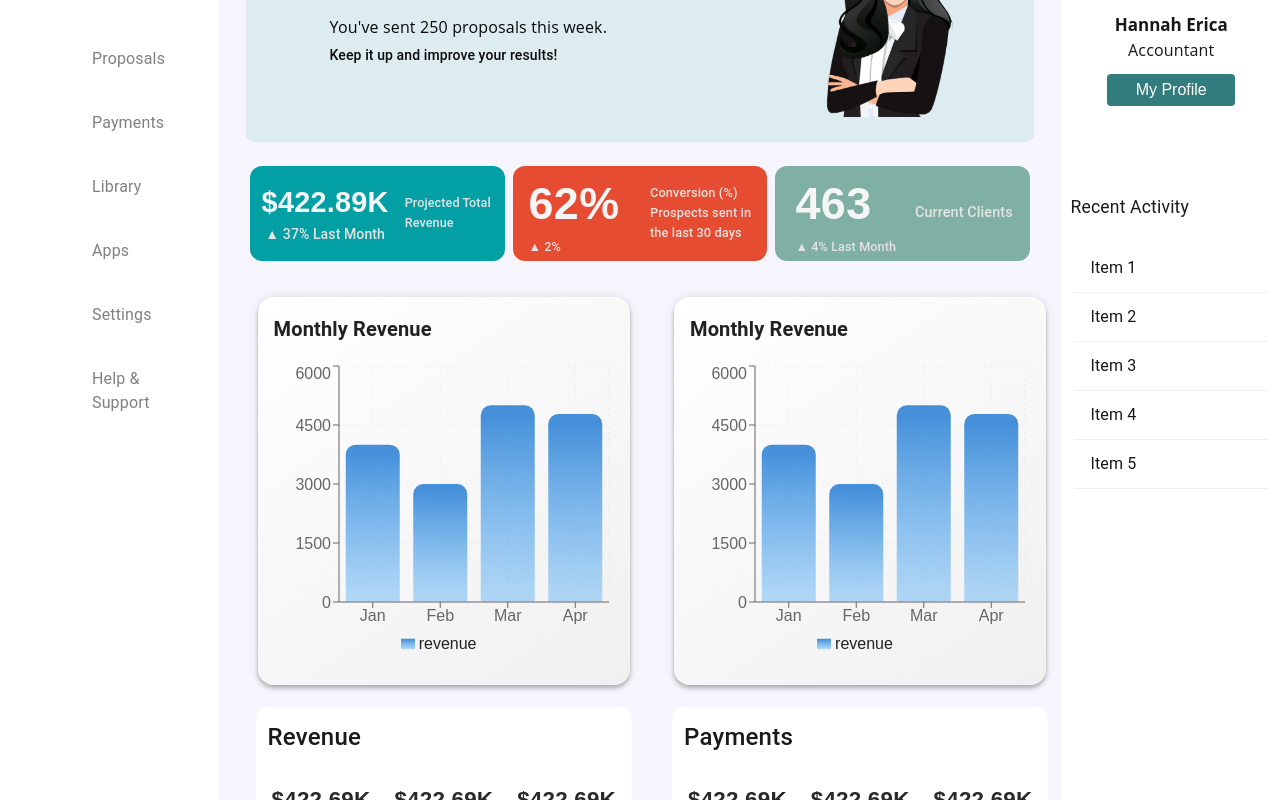
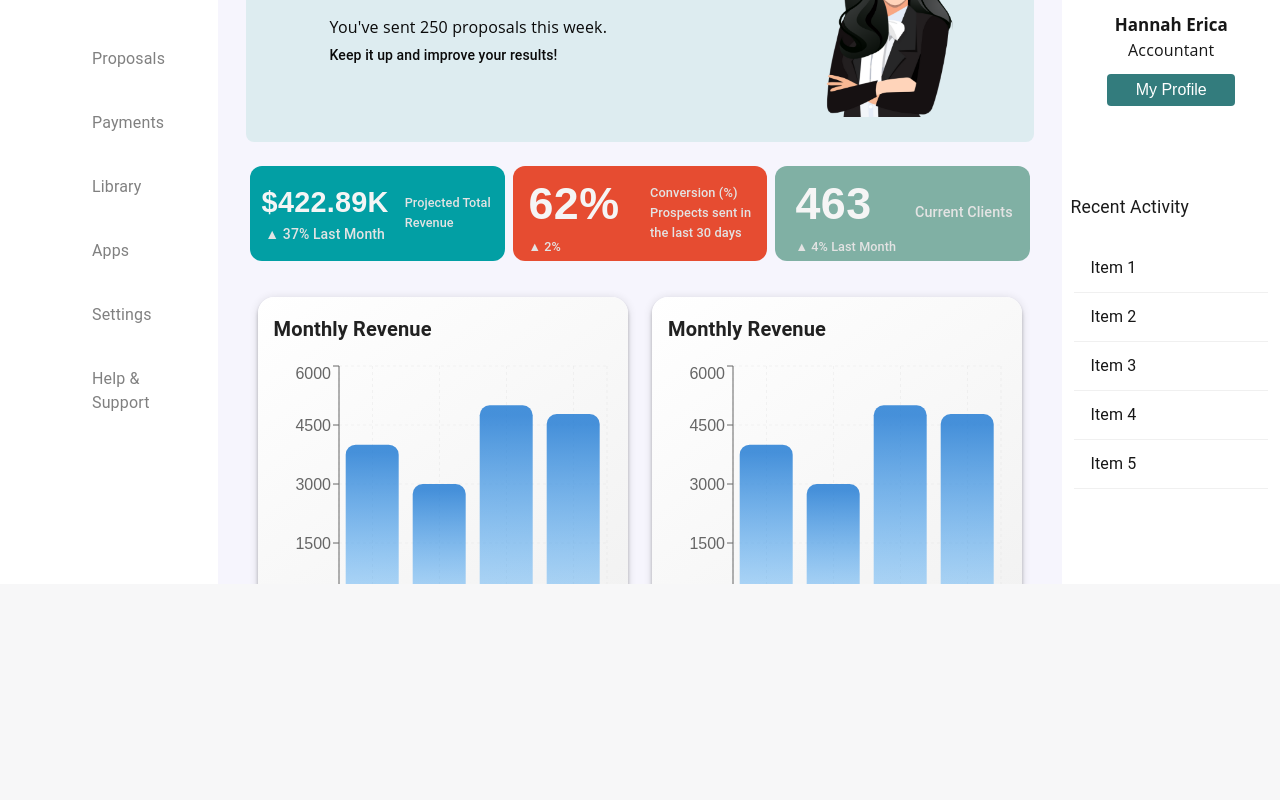
Before and after one commit to KC878/accounting-system-frontend, a Next.js app: page /dashboard in a window 1280 px wide. Shown: the part 216-1016 px from the top of the page. After the commit the page ends 800 px from the top, so only its background shows below. Built offline with nearby package versions, Linux system fonts and the light colour scheme; some icons are missing.

Commit message:
chore(dashboard): adjust h height and chart width to look fixe on a 100% zoom screen

```diff
--- a/src/app/dashboard/page.tsx
+++ b/src/app/dashboard/page.tsx
@@ -46,7 +46,7 @@ const Dashboard = () => {
     alert(func);
   };
   return (
-    <div className="flex flex-row h-[127vh] bg-[#f6f5fd]">
+    <div className="flex flex-row h-screen bg-[#f6f5fd]">
       <div className="flex-[0_0_17%] bg-[#ffffff] h-full p-5 flex flex-col">
         <div className="flex-1 flex flex-col gap-2">
           <div className="flex flex-row items-center justify-center w-[10vw] h-[auto] gap-2 cursor-pointer">
@@ -83,7 +83,7 @@ const Dashboard = () => {
 
       {/* Center */}
       {/* { make the screen dynamic later on } */}
-      <div className="flex-1 px-7 py-4 flex flex-col h-[127vh] overflow-auto gap-5">
+      <div className="flex-1 px-7 py-4 flex flex-col h-screen overflow-auto gap-5">
         {/* 1st Row */}
         <div className="mt-4 bg-white flex flex-row p-3 justify-between rounded-xl">
           <div className="flex gap-2 justify-center items-center">
@@ -133,7 +133,7 @@ const Dashboard = () => {
         </div>
 
         {/* Info Board */}
-        <div className="flex-1 flex flex-row gap-5">
+        <div className="flex-1 flex flex-row">
           <FinancialOverview />
         </div>
       </div>
--- a/src/ui/Dashboard/Chart.tsx
+++ b/src/ui/Dashboard/Chart.tsx
@@ -26,6 +26,7 @@ const Chart = () => {
           borderRadius: 4,
           boxShadow: 4,
           background: "linear-gradient(145deg, #ffffff, #f0f0f0)",
+          width: "100%",
         }}
       >
         <CardContent>
--- a/src/ui/Dashboard/FinancialOverview.tsx
+++ b/src/ui/Dashboard/FinancialOverview.tsx
@@ -19,8 +19,8 @@ const FinancialOverview = () => {
 
   // just a way to looop through
   const outerStyle = [
-    "flex flex-row p-2 gap-2 justify-center items-center",
-    "flex flex-row p-2 gap-2 justify-center items-center",
+    "flex flex-row justify-center items-center",
+    "flex flex-row justify-center items-center",
   ];
 
   const header = ["Revenue", "Payments"];
@@ -29,7 +29,7 @@ const FinancialOverview = () => {
       {/* ts-ignore */}
       {header.map((text, idx) => (
         <div key={idx} className="flex-1 flex flex-col rounded-xl ">
-          <div className="flex-1 flex justify-center items-center rounded-xl p-3">
+          <div className="flex-1 flex justify-center items-center rounded-xl p-3 ">
             <Chart />
           </div>
           <div className="bg-white flex-1 flex flex-col rounded-xl m-2.5">
```
